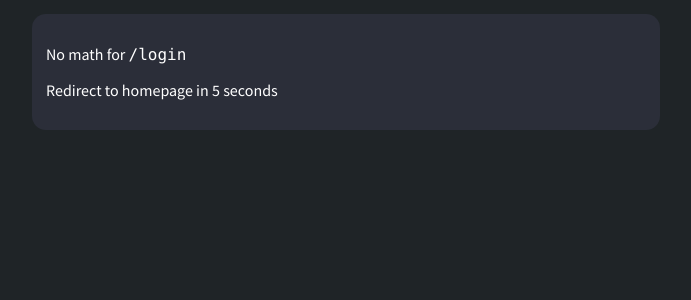
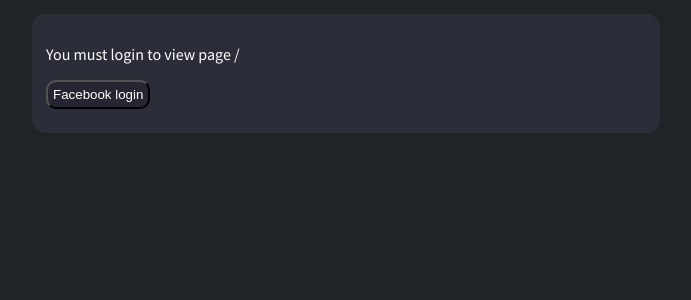
Before and after one commit to sandfrozen/chmaro, a React (Create React App) app: page /login in a window 1280 px wide. Shown: the top 300 px of the page, without its empty margins (294-985 px from the left). Built offline with nearby package versions, Linux system fonts and the light colour scheme.

Commit message:
facebook authenticate, PrivateRoute

```diff
--- a/public/index.html
+++ b/public/index.html
@@ -1,5 +1,6 @@
 <!DOCTYPE html>
 <html lang="en">
+
 <head>
   <meta charset="utf-8">
   <link rel="shortcut icon" href="%PUBLIC_URL%/favicon.ico">
@@ -21,7 +22,29 @@
     -->
   <title>React App</title>
 </head>
+
 <body>
+  <script>
+    window.fbAsyncInit = function () {
+      FB.init({
+        appId: '271741463475894',
+        cookie: true,
+        xfbml: true,
+        version: 'v3.2'
+      });
+
+      FB.AppEvents.logPageView();
+
+    };
+
+    (function (d, s, id) {
+      var js, fjs = d.getElementsByTagName(s)[0];
+      if (d.getElementById(id)) { return; }
+      js = d.createElement(s); js.id = id;
+      js.src = "https://connect.facebook.net/en_US/sdk.js";
+      fjs.parentNode.insertBefore(js, fjs);
+    }(document, 'script', 'facebook-jssdk'));
+  </script>
   <noscript>
     You need to enable JavaScript to run this app.
   </noscript>
@@ -37,4 +60,5 @@
       To create a production bundle, use `npm run build` or `yarn build`.
     -->
 </body>
+
 </html>
--- a/src/App.js
+++ b/src/App.js
@@ -2,7 +2,8 @@
 import ToDoList from './containers/ToDoList'
 import ToDoEditForm from './components/ToDoEditForm'
 import NotFound from './components/NotFound'
-import { BrowserRouter as Router, Route, Switch } from 'react-router-dom'
+import Login from './components/Login'
+import { BrowserRouter as Router, Route, Switch, Redirect } from 'react-router-dom'
 import './App.css'
 import styled from 'styled-components'
 
@@ -16,6 +17,24 @@
   margin-top: 14px;
 `
 
+const PrivateRoute = ({ component: Component, ...rest }) => (
+  <Route
+    {...rest}
+    render={props =>
+      sessionStorage.getItem('currentUser') ? (
+        <Component {...props} />
+      ) : (
+        <Redirect
+          to={{
+            pathname: '/login',
+            state: { from: props.location }
+          }}
+        />
+      )
+    }
+  />
+)
+
 class App extends Component {
   render () {
     return (
@@ -23,7 +42,8 @@
         <Container>
           <Switch>
             <Route exact path='/' component={ToDoList} />
-            <Route exact path='/todo_items/:itemId' component={ToDoEditForm} />
+            <PrivateRoute exact path='/todo_items/:itemId' component={ToDoEditForm} />
+            <Route exact path='/login' component={Login} />
             <Route component={NotFound} />
           </Switch>
         </Container>
--- /dev/null
+++ b/src/components/Login/index.js
@@ -0,0 +1,54 @@
+import React, { Component } from 'react'
+import { SubmitButton } from '../ToDoEditForm/theme'
+import { Redirect } from 'react-router-dom'
+
+class Login extends Component {
+  state = {
+    processing: false,
+    currentUser: null,
+    finished: false
+  }
+
+  fbLogin = () => {
+    this.setState({ processing: true })
+    window.FB.getLoginStatus(response => {
+      console.log(response)
+      if (response.status !== 'connected') {
+        window.FB.login()
+      } else {
+        window.FB.api('/me', user => {
+          sessionStorage.setItem('currentUser', user)
+          console.log(user)
+          this.setState({
+            finished: true,
+            processing: false,
+            currentUser: user
+          })
+        })
+      }
+    })
+  }
+
+  render () {
+    const { finished, currentUser, processing } = this.state
+    const { from } = this.props.location.state || { from: { pathname: '/' } }
+    if (finished === true) {
+      return <Redirect to={from} />
+    }
+    return (
+      <div>
+        {currentUser
+          ? <div>Hello, {currentUser.name}!</div>
+          : <p>You must login to view page {from.pathname}</p>}
+        {processing
+          ? <div>Authenticating...</div>
+          : <SubmitButton onClick={this.fbLogin}>
+              Facebook login
+            </SubmitButton>}
+
+      </div>
+    )
+  }
+}
+
+export default Login
```
Lines whose indentation alone changed are shown as unchanged.
